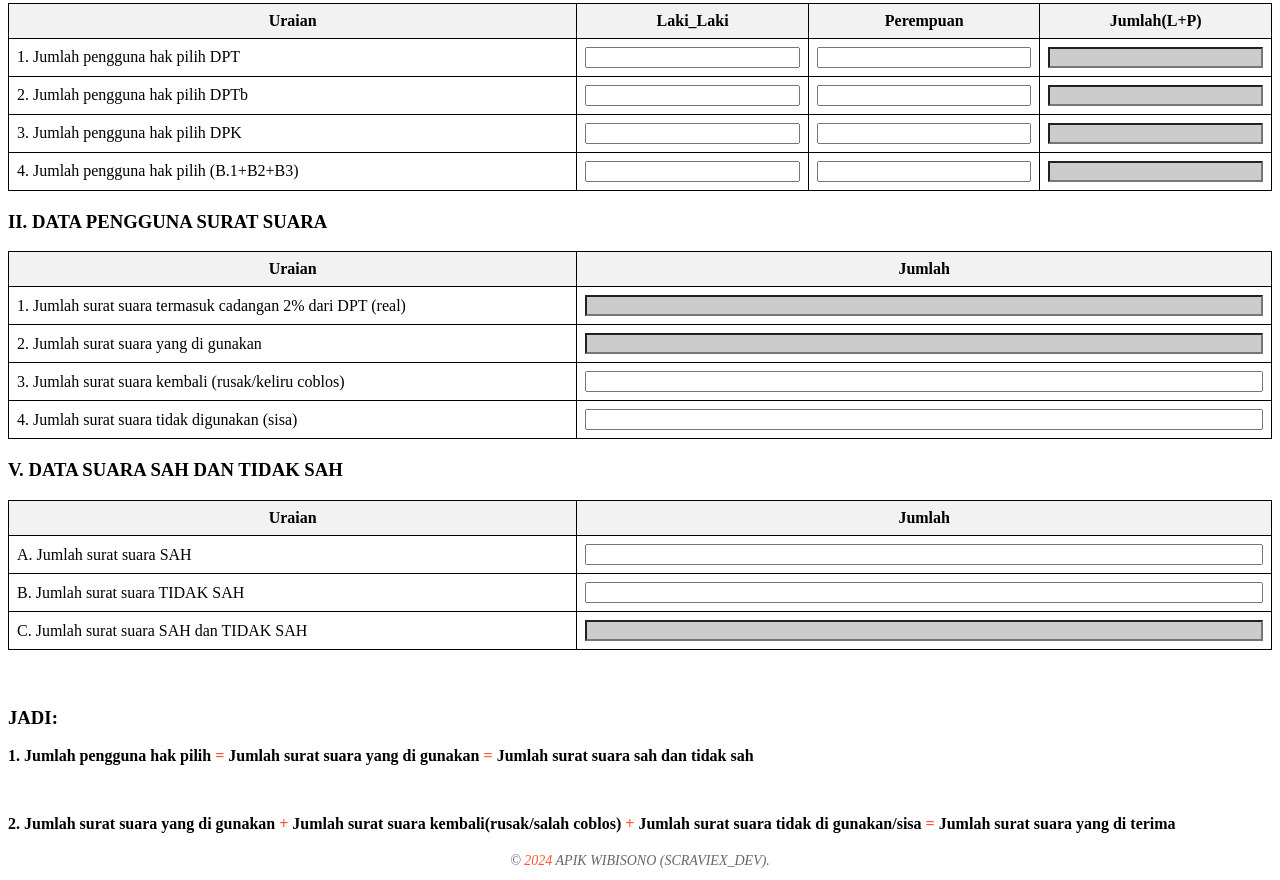
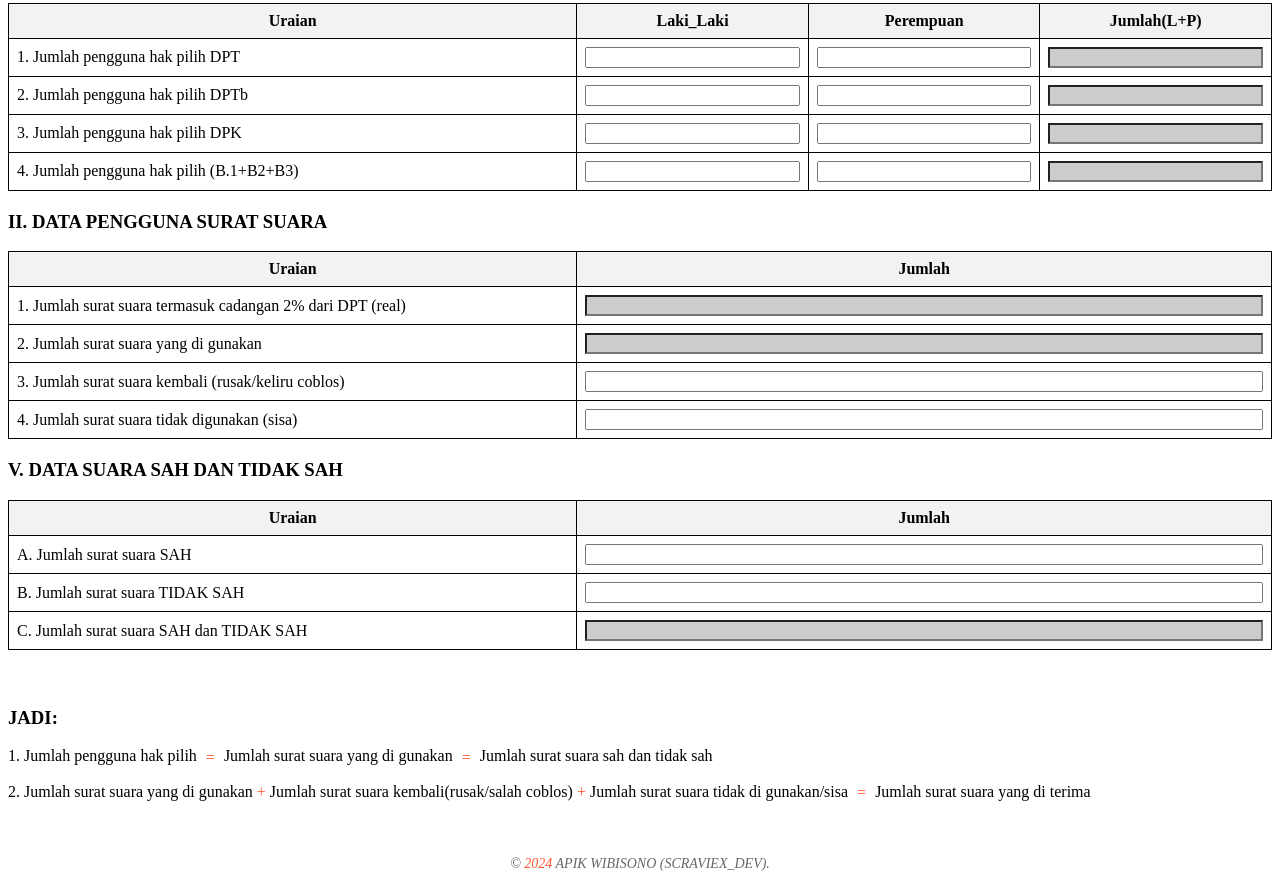
Before and after one commit to neglasari243/pps, a plain HTML site: page index.html in a window 1280 px wide. Shown: the part 318-1198 px from the top of the page. Drawn offline with Linux system fonts and the light colour scheme.

Commit message:
Update index.html
pps desa

```diff
--- a/index.html
+++ b/index.html
@@ -33,10 +33,16 @@
         background-color: #ccc; /* Warna abu muda */
       }
       p {
-        font-weight: bold; /* Membuat teks menjadi tebal */
+        font-weight: inherit; /* Membuat teks menjadi tebal */
       }
       .highlight {
-        color: red; /* Mengatur warna teks menjadi merah */
+        color: #ff5733; /* Warna yang mencolok */
+      }
+
+      .centered {
+        display: inline-block;
+        vertical-align: middle;
+        margin: 0 5px; /* Jarak antara tanda baca dan teks */
       }
 
       .copyright {
@@ -249,18 +255,22 @@
     <br />
     <h3>JADI:</h3>
     <p>
-      1. Jumlah pengguna hak pilih <span class="highlight">=</span> Jumlah surat
-      suara yang di gunakan <span class="highlight">=</span> Jumlah surat suara
-      sah dan tidak sah
+      1. Jumlah pengguna hak pilih
+      <span class="centered"><span class="highlight">=</span></span>
+      Jumlah surat suara yang di gunakan
+      <span class="centered"><span class="highlight">=</span></span>
+      Jumlah surat suara sah dan tidak sah
+    </p>
+    <p>
+      2. Jumlah surat suara yang di gunakan
+      <span class="highlight">+</span>
+      Jumlah surat suara kembali(rusak/salah coblos)
+      <span class="highlight">+</span>
+      Jumlah surat suara tidak di gunakan/sisa
+      <span class="centered"><span class="highlight">=</span></span>
+      Jumlah surat suara yang di terima
     </p>
     <br />
-    <p>
-      2. Jumlah surat suara yang di gunakan
-      <span class="highlight">+</span> Jumlah surat suara kembali(rusak/salah
-      coblos) <span class="highlight">+</span> Jumlah surat suara tidak di
-      gunakan/sisa <span class="highlight">=</span> Jumlah surat suara yang di
-      terima
-    </p>
     <!-- Tulisan copyright -->
     <div class="copyright">
       &copy; <span class="highlight">2024</span> Apik Wibisono (SCRAVIEX_DEV).
```
